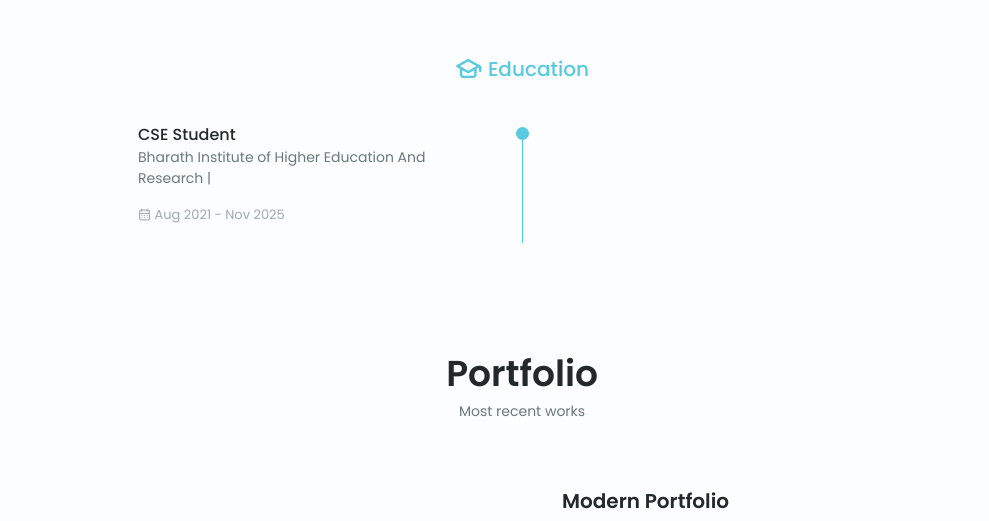
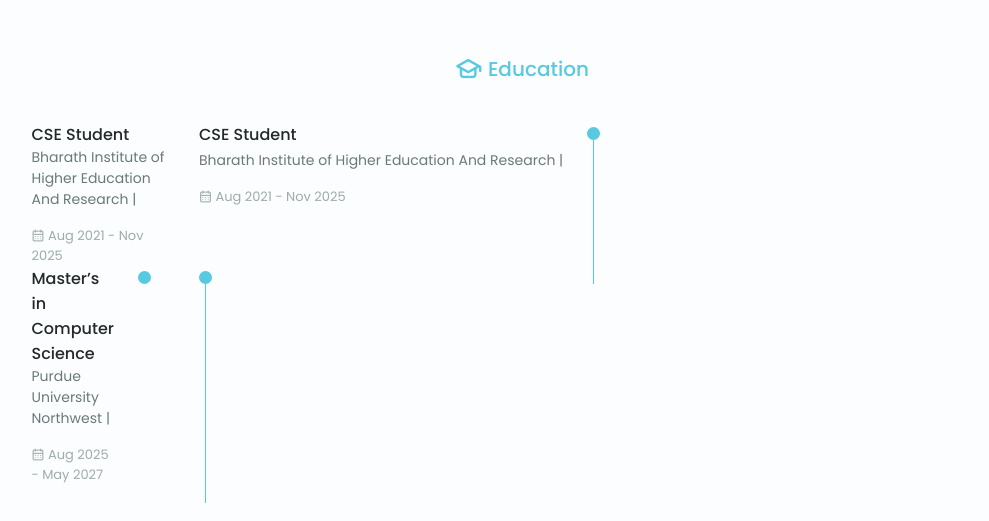
Before and after one commit to PavanPraneeth7/Bharath-intern--Personal-Portfolio, a plain HTML site: page index.html in a window 1280 px wide. Shown: the part 2663-3184 px from the top of the page, without its empty margins (118-1107 px from the left). Drawn offline with nearby package versions, Linux system fonts and the light colour scheme.

Commit message:
Update index.html

```diff
--- a/index.html
+++ b/index.html
@@ -322,6 +322,40 @@
                             Aug 2021 - Nov 2025
                         </div>
                 </div>
+                <div class="qualification__data">
+    <div>
+        <h3 class="qualification__title">CSE Student</h3>
+        <span class="qualification__subtitle">Bharath Institute of Higher Education And Research | </span>
+        <div class="qualification__calendar">
+            <i class="uil uil-calendar-alt"></i>
+            Aug 2021 - Nov 2025
+        </div>
+    </div>
+
+    <div>
+        <span class="qualification__rounder"></span>
+        <span class="qualification__line"></span>
+    </div>
+</div>
+<br>
+
+<!-- Master’s Qualification -->
+<div class="qualification__data">
+    <div>
+        <h3 class="qualification__title">Master’s in Computer Science</h3>
+        <span class="qualification__subtitle">Purdue University Northwest | </span>
+        <div class="qualification__calendar">
+            <i class="uil uil-calendar-alt"></i>
+            Aug 2025 - May 2027
+        </div>
+    </div>
+
+    <div>
+        <span class="qualification__rounder"></span>
+        <!-- remove line if last qualification -->
+        <!-- <span class="qualification__line"></span> -->
+    </div>
+</div>
 
                 <div>
                         <span class="qualification__rounder"></span>
```
